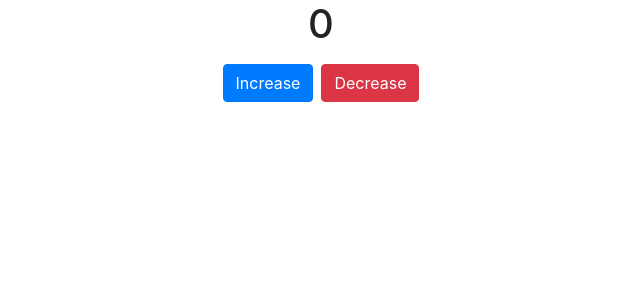
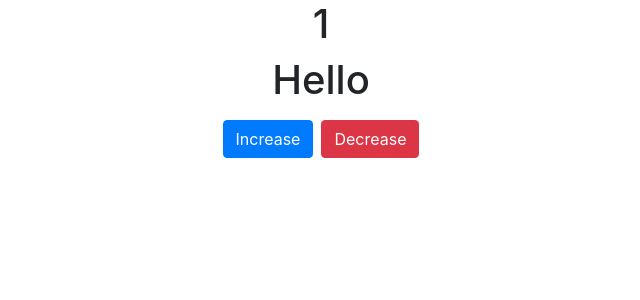
Before and after one commit to kitety/redux_demo, a React (Create React App) app: page / in a window 1280 px wide. Shown: the top 300 px of the page, without its empty margins (319-959 px from the left). Built offline with nearby package versions, Linux system fonts and the light colour scheme.

Commit message:
第七课完成

```diff
--- a/package.json
+++ b/package.json
@@ -5,6 +5,7 @@
   "dependencies": {
     "react": "^16.5.2",
     "react-dom": "^16.5.2",
+    "react-redux": "^5.0.7",
     "react-scripts": "2.0.5",
     "redux": "^4.0.1"
   },
--- a/src/App.js
+++ b/src/App.js
@@ -1,23 +1,61 @@
 import React, { Component } from 'react';
 import PropTypes from 'prop-types';
+import { connect } from 'react-redux';
+
 
 class App extends Component {
   render() {
     return (
       <div className="container">
-        <h1 className="jumpbotron-heading text-center">{this.props.value}</h1>
+        <h1 className="jumpbotron-heading text-center">{this.props.counter}</h1>
+        <h1 className="jumpbotron-heading text-center">{this.props.name}</h1>
         <p className="text-center">
-          <button className="btn btn-primary mr-2" onClick={this.props.onIncrement}>Increase</button>
-          <button className="btn btn-danger my-2" onClick={this.props.onDecrement}>Decrease</button>
+          <button className="btn btn-primary mr-2">Increase</button>
+          <button className="btn btn-danger my-2">Decrease</button>
         </p>
       </div>
     );
   }
 }
-App.propsTypes = {
-  value: PropTypes.number.isRequired,
-  onIncrement: PropTypes.func.isRequired,
-  onDecrement: PropTypes.func.isRequired,
+
+// state 在这里代表了store.getState()
+// 这是个函数
+const mapStateToProps = (state) => {
+  console.log(state);
+  return {
+    counter: state.counter,
+    name: state.user,
+  }
 }
+App.propTypes={
+  counter:PropTypes.number.isRequired
 
-export default App;
+}
+export default connect(mapStateToProps)(App);
+
+
+// ---redux版本---
+// class App extends Component {
+//   render() {
+//     return (
+//       <div className="container">
+//         <h1 className="jumpbotron-heading text-center">{this.props.value}</h1>
+//         <p className="text-center">
+//           <button className="btn btn-primary mr-2" onClick={this.props.onIncrement}>Increase</button>
+//           <button className="btn btn-danger my-2" onClick={this.props.onDecrement}>Decrease</button>
+//         </p>
+//       </div>
+//     );
+//   }
+// }
+// App.propsTypes = {
+//   value: PropTypes.number.isRequired,
+//   onIncrement: PropTypes.func.isRequired,
+//   onDecrement: PropTypes.func.isRequired,
+// }
+
+// context 侵入式
+// <h1 className="jumpbotron-heading text-center">{this.context.store.getState()}</h1>
+// App.contextTypes = {
+//   store: PropTypes.object
+// }
--- a/src/actions/index.js
+++ b/src/actions/index.js
@@ -1,5 +1,5 @@
-import { INCREMENT, DECREMENT } from '../constans/index';
-// import * as types from '../constans/index';
+import { INCREMENT, DECREMENT } from '../constants/index';
+// import * as types from '../constants/index';
 //注意引用的形式 types.INCREMENT
 export const increment = () => {
   return {
--- a/src/index.js
+++ b/src/index.js
@@ -3,31 +3,42 @@ import ReactDOM from 'react-dom';
 import App from './App';
 import * as serviceWorker from './serviceWorker';
 import { createStore } from 'redux'
-import reducer from './reducer/counter'
-import { increment, decrement } from './actions';
+import rootReducer from './reducer'
+// import { increment, decrement } from './actions';
+// 引入顶级组件
+import { Provider } from 'react-redux';
 //index其实可以省略
 // 传递过来的是方法,因此要执行
 
 
-const store = createStore(reducer)
-// store.subscribe(() => console.log("State uodate!", store.getState()))
+const store = createStore(rootReducer)
+// store.subscribe(() => console.log("State update!", store.getState()))
 // store.dispatch({
 //   type: 'INCREMENT'
 // })
 
-const render = () => {
-  ReactDOM.render(
-    <App
-      value={store.getState()}
-      onIncrement={() => store.dispatch(increment())}
-      onDecrement={() => store.dispatch(decrement())}
-    />,
-    document.getElementById('root')
-  );
-}
+// <App store={store} />
+// app.js <h1 className="jumpbotron-heading text-center">{this.props.store.getState}</h1>
+ReactDOM.render(
+  <Provider store={store}>
+    <App />
+  </Provider>,
+  document.getElementById('root')
+);
+// ---redux版本---
+// const render = () => {
+//   ReactDOM.render(
+//     <App
+//       value={store.getState()}
+//       onIncrement={() => store.dispatch(increment())}
+//       onDecrement={() => store.dispatch(decrement())}
+//     />,
+//     document.getElementById('root')
+//   );
+// }
+// render();
+// store.subscribe(render)
 
-render();
-store.subscribe(render)
 
 // If you want your app to work offline and load faster, you can change
 // unregister() to register() below. Note this comes with some pitfalls.
--- a/src/reducer/counter.js
+++ b/src/reducer/counter.js
@@ -1,4 +1,4 @@
-const counter = (state = 0, action = {}) => {
+const counter = (state = 1, action = {}) => {
   switch (action.type) {
     case 'INCREMENT':
       return state + 1;
--- /dev/null
+++ b/src/reducer/index.js
@@ -0,0 +1,8 @@
+import { combineReducers } from 'redux'
+import counter from './counter';
+import user from './user';
+const rootReducer = combineReducers({
+  counter,
+  user
+})
+export default rootReducer;
--- /dev/null
+++ b/src/reducer/user.js
@@ -0,0 +1,6 @@
+const user = (state = "Hello", action = {}) => {
+  switch (action.type) {
+    default: return state
+  }
+}
+export default user;
```
Also changed, not shown: src/constants/index.js (renamed from src/constans/index.js), 1 other file (tests, documents, lock files or other folders).
